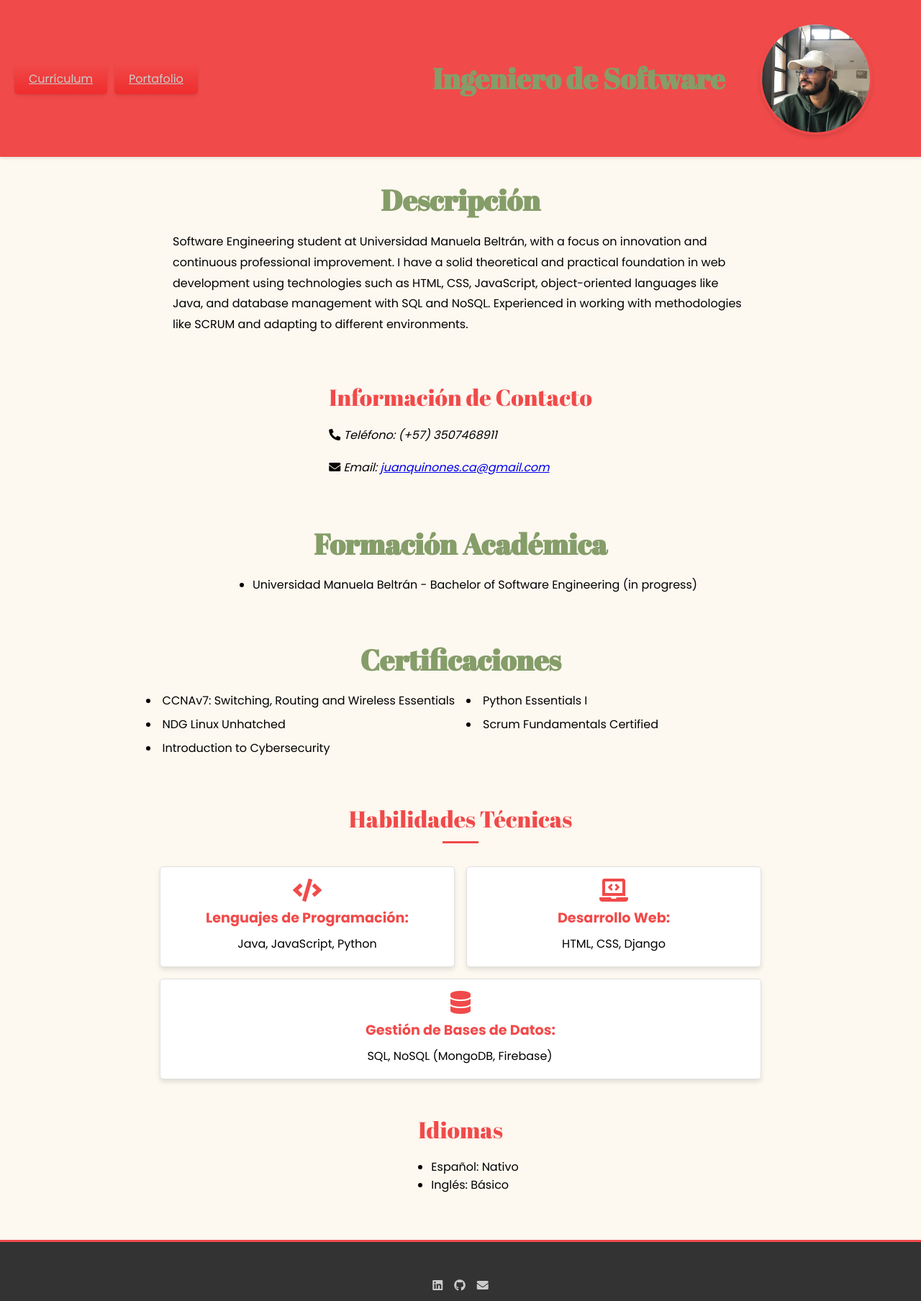
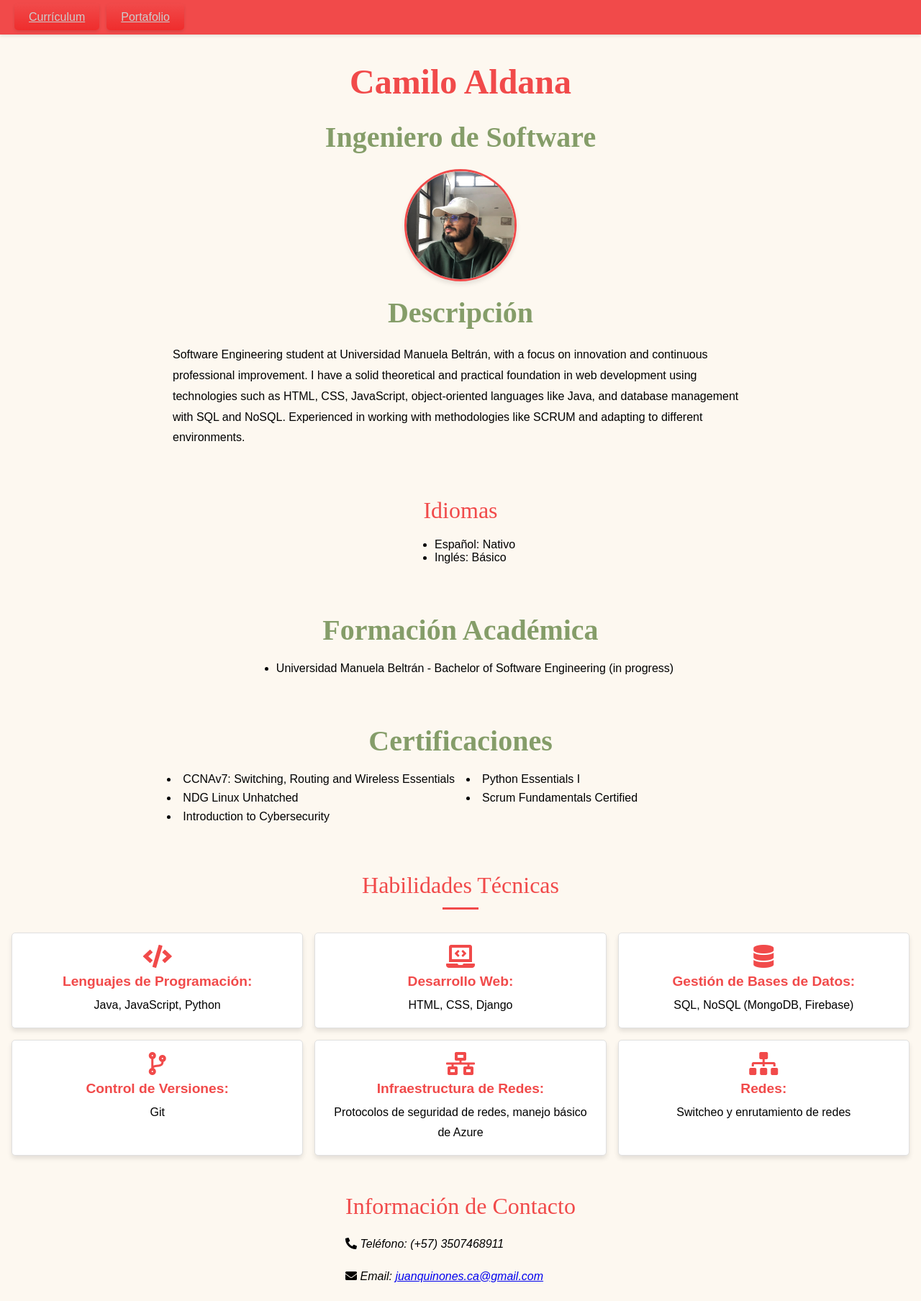
Before and after one commit to pirrii/my-CR, a plain HTML site: page index.html in a window 1280 px wide. Shown: the top 1808 px of the page at 72% size. Drawn offline with Linux system fonts and the light colour scheme.

Commit message:
microetiketadoV

```diff
--- a/index.html
+++ b/index.html
@@ -9,26 +9,23 @@
     <link rel="icon" href="favicon.ico" type="image/x-icon">
     <link rel="stylesheet" href="css/main.css">
     <link href="https://cdnjs.cloudflare.com/ajax/libs/font-awesome/5.15.4/css/all.min.css" rel="stylesheet">
-    <link rel="preconnect" href="https://fonts.googleapis.com">
-    <link rel="preconnect" href="https://fonts.gstatic.com" crossorigin>
-    <link href="https://fonts.googleapis.com/css2?family=Abril+Fatface&family=Poppins:wght@400;700&display=swap" rel="stylesheet">
-    <title>Currículum de Camilo Aldana - Ingeniero de Software</title>
+    <title>Currículum de Camilo Aldana</title>
 </head>
 <body>
-    <header class="main-header" itemscope itemtype="https://schema.org/Person">
+    <header class="main-header" itemscope itemtype="https://schema.org/WPHeader">
         <nav class="nav-bar">
             <ul>
                 <li><a href="#curriculum" class="btn">Currículum</a></li>
                 <li><a href="#portfolio" class="btn">Portafolio</a></li>
             </ul>
         </nav>
+    </header>
+    <main>
+    <section class="profile" itemscope itemtype="https://schema.org/Person">
+        <meta itemprop="url" content="https://www.linkedin.com/in/juan-qui%C3%B1ones-aldana-b78727258/">
         <h1 itemprop="name">Camilo Aldana</h1>
         <h2 itemprop="jobTitle">Ingeniero de Software</h2>
         <img src="images/fotoperfil.jpg" alt="Foto de perfil de Camilo Aldana, estudiante de Ingeniería de Software" class="profile-photo" itemprop="image">
-    </header>
-
-    <main>
-        <section class="profile-summary" itemscope itemtype="https://schema.org/CreativeWork">
             <h2>Descripción</h2>
             <p itemprop="description">Software Engineering student at Universidad Manuela Beltrán, with a focus on
                 innovation and continuous professional improvement. I have a solid theoretical and
@@ -38,12 +35,16 @@
                 different environments.</p>
         </section>
 
-        <section class="contact-info" itemscope itemtype="https://schema.org/ContactPoint">
-            <h3>Información de Contacto</h3>
-            <address>
-                <p><i class="fas fa-phone-alt"></i> Teléfono: <span itemprop="telephone">(+57) 3507468911</span></p>
-                <p><i class="fas fa-envelope"></i> Email: <a href="mailto:juanquinones.ca@gmail.com" itemprop="email">juanquinones.ca@gmail.com</a></p>
-            </address>
+        <section class="languages">
+            <h3>Idiomas</h3>
+            <ul>
+                <li itemscope itemtype="https://schema.org/Language">
+                    <span itemprop="name">Español</span>: <span itemprop="proficiencyLevel">Nativo</span>
+                </li>
+                <li itemscope itemtype="https://schema.org/Language">
+                    <span itemprop="name">Inglés</span>: <span itemprop="proficiencyLevel">Básico</span>
+                </li>
+            </ul>
         </section>
 
         <section class="education" itemscope itemtype="https://schema.org/EducationalOrganization">
@@ -52,6 +53,8 @@
                 <li>
                     <span itemprop="name">Universidad Manuela Beltrán</span> -
                     <span itemprop="description">Bachelor of Software Engineering (in progress)</span>
+                    <meta itemprop="address" content="Bogotá, Colombia">
+                    <meta itemprop="url" content="https://www.umb.edu.co">
                 </li>
             </ul>
         </section>
@@ -95,19 +98,33 @@
                     <strong itemprop="name">Gestión de Bases de Datos:</strong>
                     <p itemprop="description">SQL, NoSQL (MongoDB, Firebase)</p>
                 </div>
+                <div class="card" itemscope itemtype="https://schema.org/DefinedTerm">
+                    <i class="fas fa-code-branch"></i>
+                    <strong itemprop="name">Control de Versiones:</strong>
+                    <p itemprop="description">Git</p>
+                </div>
+                <div class="card" itemscope itemtype="https://schema.org/DefinedTerm">
+                    <i class="fas fa-network-wired"></i>
+                    <strong itemprop="name">Infraestructura de Redes:</strong>
+                    <p itemprop="description">Protocolos de seguridad de redes, manejo básico de Azure</p>
+                </div>
+                <div class="card" itemscope itemtype="https://schema.org/DefinedTerm">
+                    <i class="fas fa-sitemap"></i>
+                    <strong itemprop="name">Redes:</strong>
+                    <p itemprop="description">Switcheo y enrutamiento de redes</p>
+                </div>
             </div>
         </section>
 
-        <section class="languages">
-            <h3>Idiomas</h3>
-            <ul>
-                <li itemscope itemtype="https://schema.org/Language">
-                    <span itemprop="name">Español</span>: <span itemprop="proficiencyLevel">Nativo</span>
-                </li>
-                <li itemscope itemtype="https://schema.org/Language">
-                    <span itemprop="name">Inglés</span>: <span itemprop="proficiencyLevel">Básico</span>
-                </li>
-            </ul>
+
+
+        <section class="contact-info" itemscope itemtype="https://schema.org/ContactPoint">
+            <meta itemprop="contactType" content="Personal">
+            <h3>Información de Contacto</h3>
+            <address>
+                <p><i class="fas fa-phone-alt"></i> Teléfono: <span itemprop="telephone">(+57) 3507468911</span></p>
+                <p><i class="fas fa-envelope"></i> Email: <a href="mailto:juanquinones.ca@gmail.com" itemprop="email">juanquinones.ca@gmail.com</a></p>
+            </address>
         </section>
     </main>
 
@@ -123,7 +140,7 @@
                 <i class="fas fa-envelope"></i>
             </a>
         </div>
-        <p class="footer-text">© 2025 Camilo Aldana. Todos los derechos reservados.</p>
+        <p class="footer-text" itemprop="copyrightHolder">© 2025 Camilo Aldana. Todos los derechos reservados.</p>
     </footer>
 </body>
 </html>
--- a/scss/components/header.scss
+++ b/scss/components/header.scss
@@ -11,6 +11,10 @@
   padding: variables.$padding-base; /* Espaciado interno */
   z-index: 1000; /* Asegura que el header esté por encima de otros elementos */
   box-shadow: variables.$box-shadow; /* Sombra para destacar el header */
+  display: flex; /* Asegura que los elementos dentro del header se alineen */
+  flex-direction: column; /* Coloca los elementos en una columna */
+  align-items: center; /* Centra los elementos horizontalmente */
+  text-align: center; /* Centra el texto */
 
   h1 {
     font-size: 2.5rem;
@@ -19,7 +23,7 @@
 
   h2 {
     font-size: 1.5rem;
-    margin: 0;
+    margin: variables.$padding-small 0; /* Espaciado superior e inferior */
   }
 }
 
--- a/scss/pages/index.scss
+++ b/scss/pages/index.scss
@@ -71,7 +71,6 @@ p {
 .about-image img {
   max-width: 100%;
   border-radius: 10px;
-  box-shadow: 0 4px 6px rgba(0, 0, 0, 0.1);
 }
 
 main {
```
Also changed, not shown: css/main.css, 1 other file.
